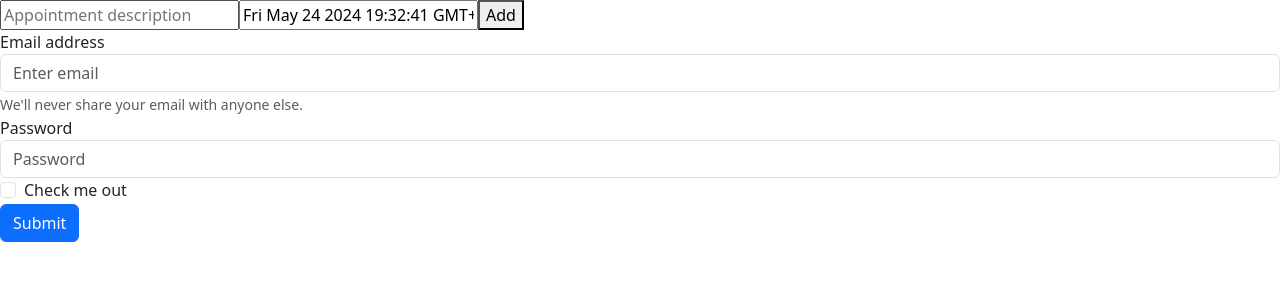
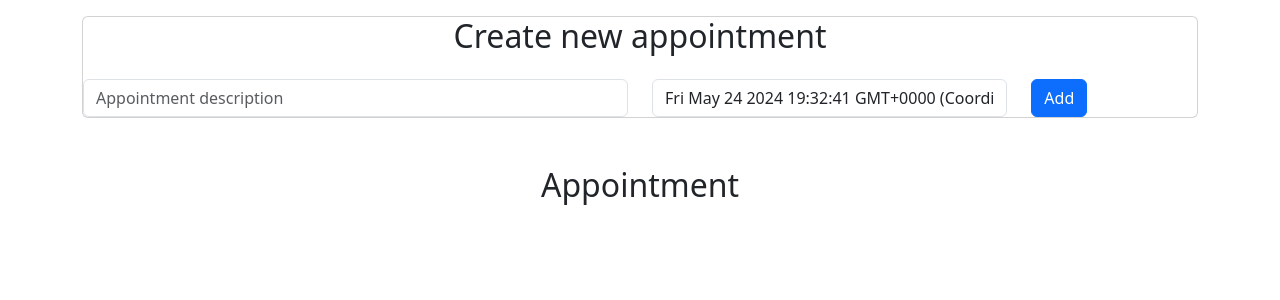
Before and after one commit to 12032002hailong/angular_appointment, an Angular app: page / in a window 1280 px wide. Shown: the top 300 px of the page. Built offline with nearby package versions, Linux system fonts and the light colour scheme.

Commit message:
styling the applicaion

```diff
--- a/src/app/app.component.html
+++ b/src/app/app.component.html
@@ -1,30 +1 @@
 <app-appointment-list></app-appointment-list>
-<form>
-  <div class="form-group">
-    <label for="exampleInputEmail1">Email address</label>
-    <input
-      type="email"
-      class="form-control"
-      id="exampleInputEmail1"
-      aria-describedby="emailHelp"
-      placeholder="Enter email"
-    />
-    <small id="emailHelp" class="form-text text-muted"
-      >We'll never share your email with anyone else.</small
-    >
-  </div>
-  <div class="form-group">
-    <label for="exampleInputPassword1">Password</label>
-    <input
-      type="password"
-      class="form-control"
-      id="exampleInputPassword1"
-      placeholder="Password"
-    />
-  </div>
-  <div class="form-check">
-    <input type="checkbox" class="form-check-input" id="exampleCheck1" />
-    <label class="form-check-label" for="exampleCheck1">Check me out</label>
-  </div>
-  <button type="submit" class="btn btn-primary">Submit</button>
-</form>
--- a/src/app/appointment-list/appointment-list.component.html
+++ b/src/app/appointment-list/appointment-list.component.html
@@ -1,20 +1,44 @@
-<div>
+<div class="container">
+  <div class="card mt-3">
+    <div class="row">
+      <div class="col">
+        <h2 class="text-center">Create new appointment</h2>
+      </div>
+    </div>
+    <div class="row mt-3">
+      <div class="col-md-6">
         <input
+          class="form-control"
           type="text"
           placeholder="Appointment description"
           [(ngModel)]="newAppointmentTitle"
         />
+      </div>
+      <div class="col-md-4">
         <input
+          class="form-control"
           type="text"
           placeholder="Appointment date"
           [(ngModel)]="newAppointmentDate"
         />
-  <button (click)="addAppointment()">Add</button>
-
-  <ul *ngFor="let appointment of appointments; index as i">
-    <li>{{ appointment.title }}</li>
-    <li>{{ appointment.id }}</li>
-    <li>{{ appointment.date.toLocaleDateString() }}</li>
-    <button (click)="deleteAppointment(appointment)">Delete</button>
+      </div>
+      <div class="col-md-2">
+        <button class="btn btn-primary" w-100 (click)="addAppointment()">
+          Add
+        </button>
+      </div>
+    </div>
+  </div>
+  <h2 class="text-center mt-5">Appointment</h2>
+  <ul class="list-group mt-3">
+    <li
+      *ngFor="let appointment of appointments; index as i"
+      class="list-group-item d-flex justify-content-between"
+    >
+      {{ appointment.title }} - {{ appointment.date }}
+      <button (click)="deleteAppointment(appointment)" class="btn btn-danger">
+        Delete
+      </button>
+    </li>
   </ul>
 </div>
--- a/src/app/appointment-list/appointment-list.component.ts
+++ b/src/app/appointment-list/appointment-list.component.ts
@@ -6,7 +6,7 @@ import { NgFor } from '@angular/common';
 @Component({
   selector: 'app-appointment-list',
   standalone: true,
-  imports: [FormsModule, NgFor],
+  imports: [FormsModule, NgFor,],
   templateUrl: './appointment-list.component.html',
   styleUrl: './appointment-list.component.css'
 })
```
Lines whose indentation alone changed are shown as unchanged.
